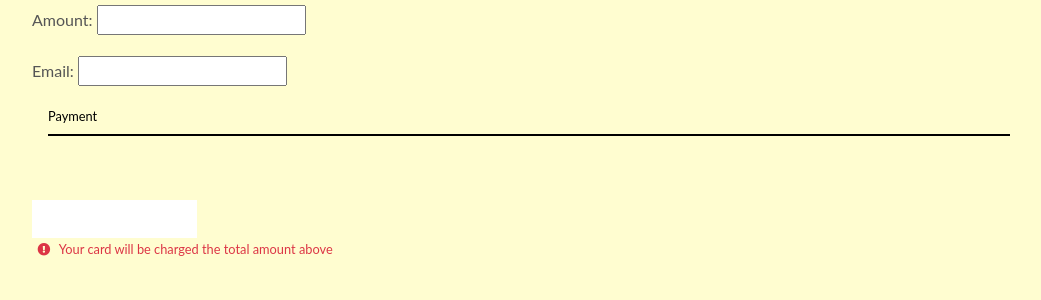
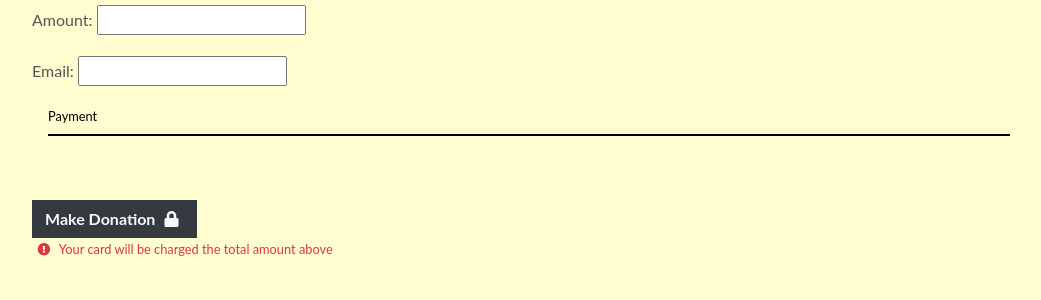
Before and after one commit to tadhgnolan/workout-generator, a Django app: template donate/templates/donate/donation.html in a window 1280 px wide. Shown: the part 256-556 px from the top of the page, without its empty margins (111-1152 px from the left). Run offline with Django 3.2, Linux system fonts and the light colour scheme; the template is opened without the code that fills it: values that come from a table or form of the project are taken from there, others are empty; some libraries are stand-ins or nearby versions.

Commit message:
Update donation template

```diff
--- a/donate/templates/donate/donation.html
+++ b/donate/templates/donate/donation.html
@@ -36,7 +36,7 @@
                 </fieldset>
 
                 <div class="submit-button mt-5 mb-2">
-                    <button id="submit-button" class="btn btn-black rounded-0">
+                    <button id="submit-button" class="btn btn-dark text-light rounded-0">
                         <span class="font-weight-bold">Make Donation</span>
                         <span class="icon">
                             <i class="fas fa-lock"></i>
@@ -55,11 +55,11 @@
     </div>
 </div>
 <div id="loading-overlay">
-    <h2 class="text-light logo-font loading-spinner">
+    <div class="text-light logo-font loading-spinner fs-1">
         <span class="icon">
             <i class="fas fa-3x fa-sync-alt fa-spin"></i>
         </span>
-    </h2>
+    </div>
 </div>
 {% endblock %}
 
```
